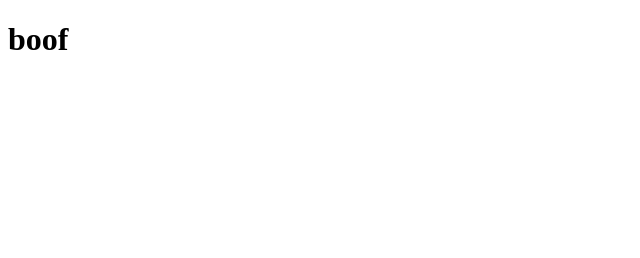
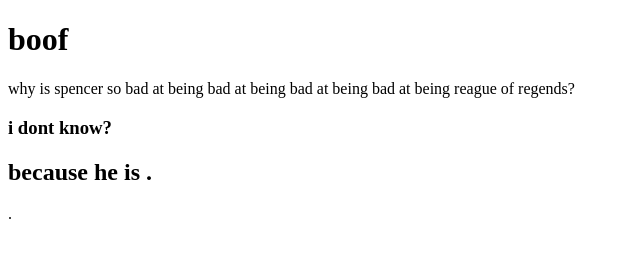
Before and after one commit to asianzomb/flexbox, a website: page index.html in a window 1280 px wide. Shown: the whole page, without its empty margins (0-640 px from the left). Drawn offline with Linux system fonts and the light colour scheme.

Commit message:
put some more words about spencer hehe

```diff
--- a/index.html
+++ b/index.html
@@ -9,6 +9,10 @@
 
 <body>
     <h1>boof</h1>
+    <p>why is spencer so bad at being bad at being bad at being bad at being reague of regends?</p>
+    <h3>i dont know?</h3>
+    <h2>because he is .</h2>
+    <p>.</p>
 
     </p>
 </body>
```
